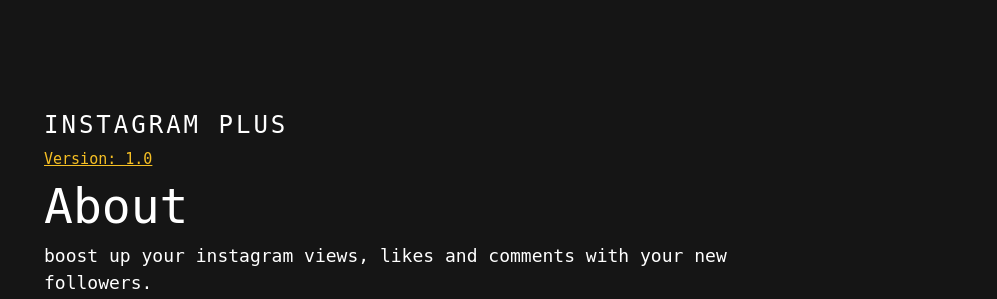
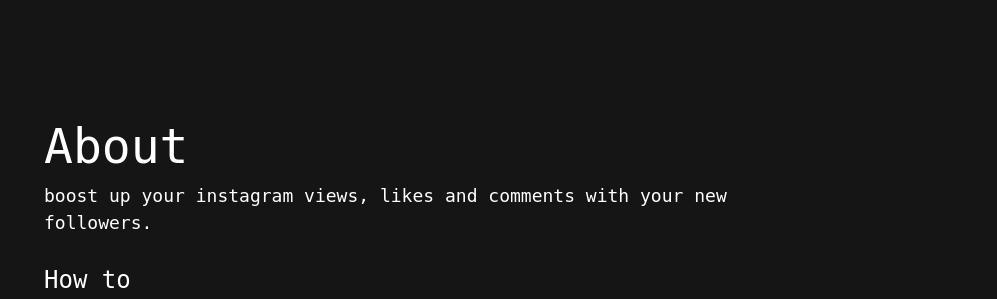
Before and after one commit to itzAnasov/instagram-plus, a plain HTML site: page index.html in a window 1280 px wide. Shown: the part 142-441 px from the top of the page, 283-1280 px from the left. Drawn offline with Linux system fonts and the light colour scheme; a web font is replaced by a local one.

Commit message:
Update index.html

```diff
--- a/index.html
+++ b/index.html
@@ -59,13 +59,12 @@
                         <img src="./assets/instagram-plus.svg" width="250"/>
                     </div>
 
-
                     <div class="pt-4 pl-md-4 pl-lg-6 col-12" data-animate-in="fade-slow" data-animate-in-delay="800"
                         style="transition-delay: 0.8s;">
-                        <p class="h3 h3--alt">Instagram Plus</p>
+<!--                         <p class="h3 h3--alt">Instagram Plus</p>
 
                         <a class="mt-2 d-inline-block a-link" href="#" target="_blank">Version: 1.0</a>
-
+ -->
                         <h2 class="h2 mt-2 mb-2">About</h2>
                         <p class="p-lg">boost up your instagram views, likes and comments with your new followers. </p>
                         <br>
```
